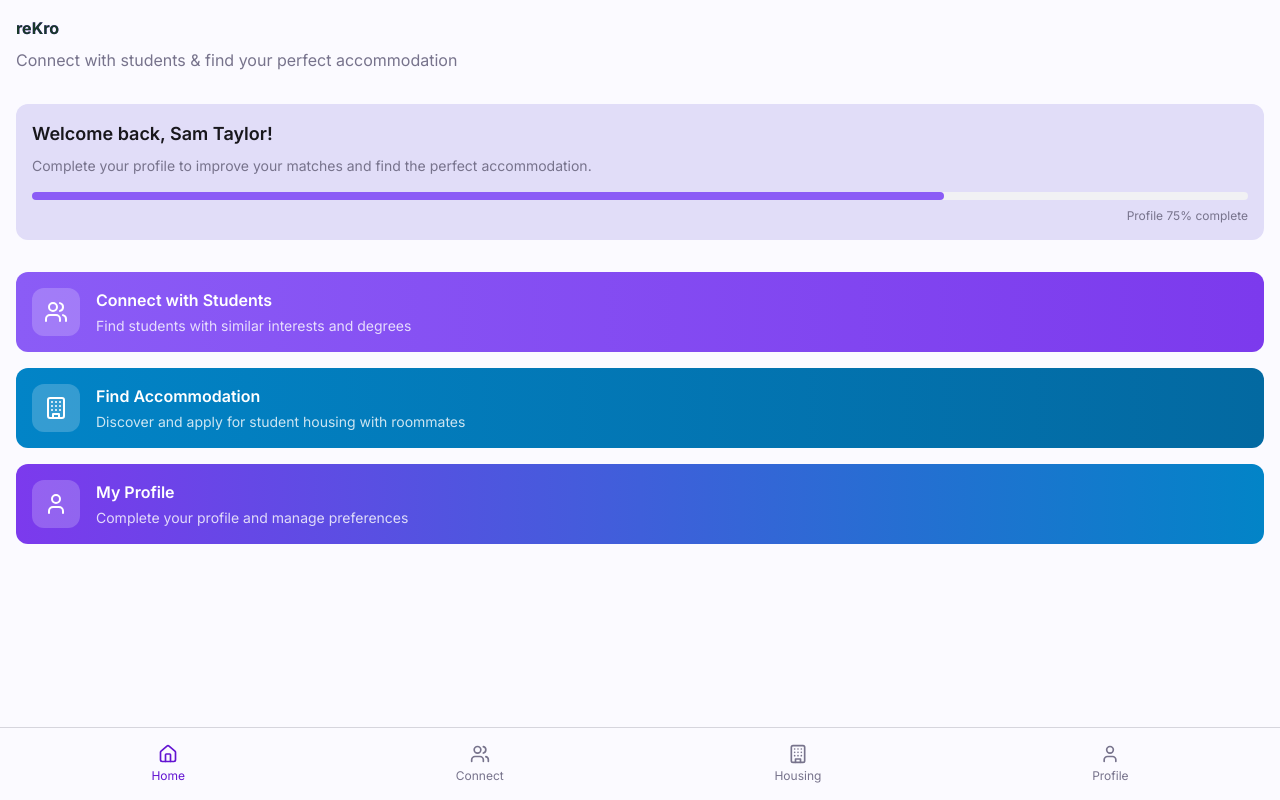
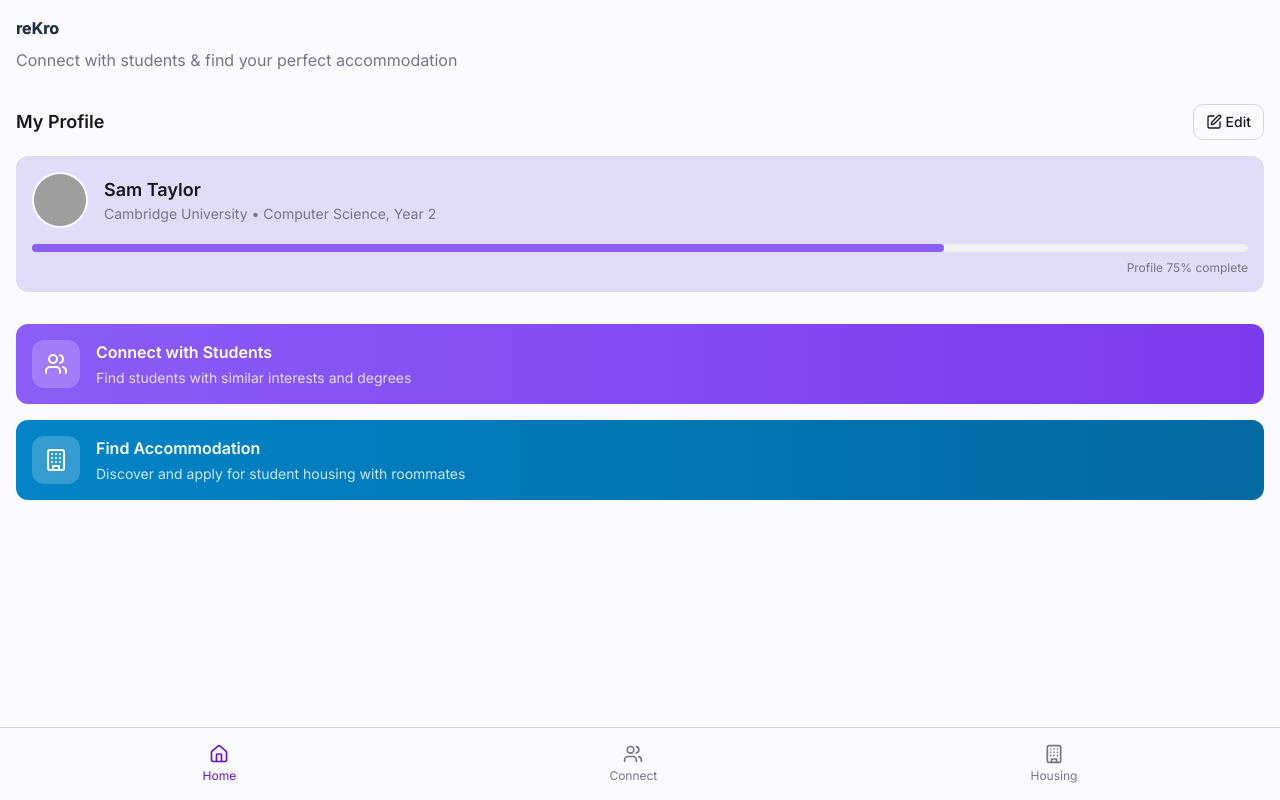
Before and after one commit to camillechan2711/rekro, a React (Vite) app: page / in a window 1280 px wide. Built offline with nearby package versions, Linux system fonts and the light colour scheme; grey boxes are pictures that could not be loaded.

Commit message:
Merge home and profile pages
Merge the home page and profile page into a single page.

```diff
--- a/src/App.tsx
+++ b/src/App.tsx
@@ -7,7 +7,6 @@ import { BrowserRouter, Routes, Route } from "react-router-dom";
 import Index from "./pages/Index";
 import Connect from "./pages/Connect";
 import Accommodations from "./pages/Accommodations";
-import Profile from "./pages/Profile";
 import NotFound from "./pages/NotFound";
 
 const queryClient = new QueryClient();
@@ -22,7 +21,6 @@ const App = () => (
           <Route path="/" element={<Index />} />
           <Route path="/connect" element={<Connect />} />
           <Route path="/accommodations" element={<Accommodations />} />
-          <Route path="/profile" element={<Profile />} />
           <Route path="*" element={<NotFound />} />
         </Routes>
       </BrowserRouter>
--- a/src/components/Navbar.tsx
+++ b/src/components/Navbar.tsx
@@ -1,7 +1,7 @@
 
 import React from 'react';
 import { Link, useLocation } from 'react-router-dom';
-import { Home, Users, Building, User } from 'lucide-react';
+import { Home, Users, Building } from 'lucide-react';
 import { cn } from '@/lib/utils';
 
 const Navbar = () => {
@@ -22,11 +22,6 @@ const Navbar = () => {
       path: '/accommodations',
       icon: Building,
       label: 'Housing'
-    },
-    {
-      path: '/profile',
-      icon: User,
-      label: 'Profile'
     }
   ];
 
--- a/src/pages/Index.tsx
+++ b/src/pages/Index.tsx
@@ -1,37 +1,221 @@
-import React from 'react';
+
+import React, { useState } from 'react';
 import { Link } from 'react-router-dom';
 import { Button } from '@/components/ui/button';
-import { Users, Building, User } from 'lucide-react';
+import { Users, Building, User, Edit, CheckCircle, Camera, PlusCircle, X } from 'lucide-react';
 import Navbar from '@/components/Navbar';
-import { currentUser } from '@/data/mockData';
+import { currentUser, universities, degrees } from '@/data/mockData';
+import { useToast } from '@/hooks/use-toast';
+import { Input } from '@/components/ui/input';
+import { Textarea } from '@/components/ui/textarea';
+import { Select, SelectContent, SelectItem, SelectTrigger, SelectValue } from '@/components/ui/select';
+import { Badge } from '@/components/ui/badge';
+
 const Index = () => {
-  return <div className="app-container">
+  // Profile state
+  const [profile, setProfile] = useState({ ...currentUser });
+  const [newInterest, setNewInterest] = useState('');
+  const [editing, setEditing] = useState(false);
+  const { toast } = useToast();
+
+  const handleSaveProfile = () => {
+    toast({
+      title: "Profile Updated",
+      description: "Your profile has been updated successfully.",
+    });
+    setEditing(false);
+  };
+
+  const handleAddInterest = () => {
+    if (newInterest.trim() && !profile.interests.includes(newInterest.trim())) {
+      setProfile({
+        ...profile,
+        interests: [...profile.interests, newInterest.trim()]
+      });
+      setNewInterest('');
+    }
+  };
+
+  const handleRemoveInterest = (interest: string) => {
+    setProfile({
+      ...profile,
+      interests: profile.interests.filter(i => i !== interest)
+    });
+  };
+
+  return (
+    <div className="app-container">
       <main className="main-content p-4">
         <div className="mb-8 animate-fadeIn">
           <h1 className="font-bold gradient-heading mb-2 text-[183728] text-[#183829]">reKro</h1>
           <p className="text-muted-foreground">Connect with students & find your perfect accommodation</p>
         </div>
 
-        <div className="mb-8 animate-slideUp" style={{
-        animationDelay: '100ms'
-      }}>
+        {/* Profile Section */}
+        <div className="mb-8 animate-slideUp" style={{ animationDelay: '100ms' }}>
+          <div className="flex justify-between items-center mb-4">
+            <h2 className="text-lg font-semibold">My Profile</h2>
+            {!editing ? (
+              <Button
+                variant="outline"
+                size="sm"
+                onClick={() => setEditing(true)}
+                className="flex items-center gap-1"
+              >
+                <Edit size={16} /> Edit
+              </Button>
+            ) : (
+              <Button
+                size="sm"
+                onClick={handleSaveProfile}
+                className="flex items-center gap-1 bg-brand-500 hover:bg-brand-600 text-white"
+              >
+                <CheckCircle size={16} /> Save
+              </Button>
+            )}
+          </div>
+
           <div className="p-4 bg-accent rounded-xl mb-4">
-            <h2 className="text-lg font-semibold mb-2">Welcome back, {currentUser.name}!</h2>
-            <p className="text-sm text-muted-foreground mb-4">
-              Complete your profile to improve your matches and find the perfect accommodation.
-            </p>
-            <div className="w-full bg-muted rounded-full h-2 mb-2">
+            <div className="flex items-center">
+              <div className="relative mr-4">
+                <img
+                  src={profile.avatar}
+                  alt={profile.name}
+                  className="w-14 h-14 rounded-full object-cover border-2 border-background"
+                />
+                {editing && (
+                  <button className="absolute bottom-0 right-0 p-1 bg-primary text-white rounded-full">
+                    <Camera size={12} />
+                  </button>
+                )}
+              </div>
+              <div>
+                <h2 className="text-lg font-semibold">{profile.name}</h2>
+                <p className="text-sm text-muted-foreground">
+                  {profile.university} • {profile.degree}, Year {profile.year}
+                </p>
+              </div>
+            </div>
+
+            <div className="w-full bg-muted rounded-full h-2 mt-4 mb-2">
               <div className="bg-brand-500 h-2 rounded-full" style={{
-              width: '75%'
-            }}></div>
+                width: '75%'
+              }}></div>
             </div>
             <p className="text-xs text-right text-muted-foreground">Profile 75% complete</p>
           </div>
+
+          {editing && (
+            <div className="space-y-4 mb-6 animate-slideUp">
+              <div>
+                <label className="text-sm font-medium mb-2 block">Name</label>
+                <Input
+                  value={profile.name}
+                  onChange={(e) => setProfile({ ...profile, name: e.target.value })}
+                />
+              </div>
+
+              <div className="grid grid-cols-2 gap-4">
+                <div>
+                  <label className="text-sm font-medium mb-2 block">University</label>
+                  <Select
+                    value={profile.university}
+                    onValueChange={(value) => setProfile({ ...profile, university: value })}
+                  >
+                    <SelectTrigger>
+                      <SelectValue placeholder="Select University" />
+                    </SelectTrigger>
+                    <SelectContent>
+                      {universities.map(uni => (
+                        <SelectItem key={uni.id} value={uni.name}>{uni.name}</SelectItem>
+                      ))}
+                    </SelectContent>
+                  </Select>
+                </div>
+
+                <div>
+                  <label className="text-sm font-medium mb-2 block">Degree</label>
+                  <Select
+                    value={profile.degree}
+                    onValueChange={(value) => setProfile({ ...profile, degree: value })}
+                  >
+                    <SelectTrigger>
+                      <SelectValue placeholder="Select Degree" />
+                    </SelectTrigger>
+                    <SelectContent>
+                      {degrees.map(deg => (
+                        <SelectItem key={deg.id} value={deg.name}>{deg.name}</SelectItem>
+                      ))}
+                    </SelectContent>
+                  </Select>
+                </div>
+              </div>
+
+              <div>
+                <label className="text-sm font-medium mb-2 block">Year of Study</label>
+                <Select
+                  value={profile.year.toString()}
+                  onValueChange={(value) => setProfile({ ...profile, year: parseInt(value) })}
+                >
+                  <SelectTrigger>
+                    <SelectValue placeholder="Select Year" />
+                  </SelectTrigger>
+                  <SelectContent>
+                    <SelectItem value="1">Year 1</SelectItem>
+                    <SelectItem value="2">Year 2</SelectItem>
+                    <SelectItem value="3">Year 3</SelectItem>
+                    <SelectItem value="4">Year 4</SelectItem>
+                    <SelectItem value="5">Postgraduate</SelectItem>
+                  </SelectContent>
+                </Select>
+              </div>
+
+              <div>
+                <label className="text-sm font-medium mb-2 block">Bio</label>
+                <Textarea
+                  value={profile.bio}
+                  onChange={(e) => setProfile({ ...profile, bio: e.target.value })}
+                  placeholder="Tell us about yourself..."
+                  className="min-h-24"
+                />
+              </div>
+
+              <div>
+                <label className="text-sm font-medium mb-2 block">Interests</label>
+                <div className="flex flex-wrap gap-2 mb-4">
+                  {profile.interests.map((interest, index) => (
+                    <Badge key={index} variant="outline" className="bg-accent/50 flex items-center gap-1">
+                      {interest}
+                      <button onClick={() => handleRemoveInterest(interest)}>
+                        <X size={14} className="text-muted-foreground hover:text-destructive" />
+                      </button>
+                    </Badge>
+                  ))}
+                </div>
+
+                <div className="flex gap-2">
+                  <Input
+                    value={newInterest}
+                    onChange={(e) => setNewInterest(e.target.value)}
+                    placeholder="Add an interest"
+                    className="flex-1"
+                  />
+                  <Button
+                    onClick={handleAddInterest}
+                    size="icon"
+                    className="bg-brand-500 hover:bg-brand-600 text-white"
+                  >
+                    <PlusCircle size={18} />
+                  </Button>
+                </div>
+              </div>
+            </div>
+          )}
         </div>
 
         <div className="grid gap-4 animate-slideUp" style={{
-        animationDelay: '200ms'
-      }}>
+          animationDelay: '200ms'
+        }}>
           <Link to="/connect">
             <div className="p-4 bg-gradient-to-r from-brand-500 to-brand-600 text-white rounded-xl flex items-center">
               <div className="mr-4 p-3 bg-white/20 rounded-lg">
@@ -55,21 +239,11 @@ const Index = () => {
               </div>
             </div>
           </Link>
-
-          <Link to="/profile">
-            <div className="p-4 bg-gradient-to-r from-brand-600 to-accent1-500 text-white rounded-xl flex items-center">
-              <div className="mr-4 p-3 bg-white/20 rounded-lg">
-                <User size={24} />
-              </div>
-              <div>
-                <h3 className="font-semibold mb-1">My Profile</h3>
-                <p className="text-sm text-white/80">Complete your profile and manage preferences</p>
-              </div>
-            </div>
-          </Link>
         </div>
       </main>
       <Navbar />
-    </div>;
+    </div>
+  );
 };
+
 export default Index;
```
